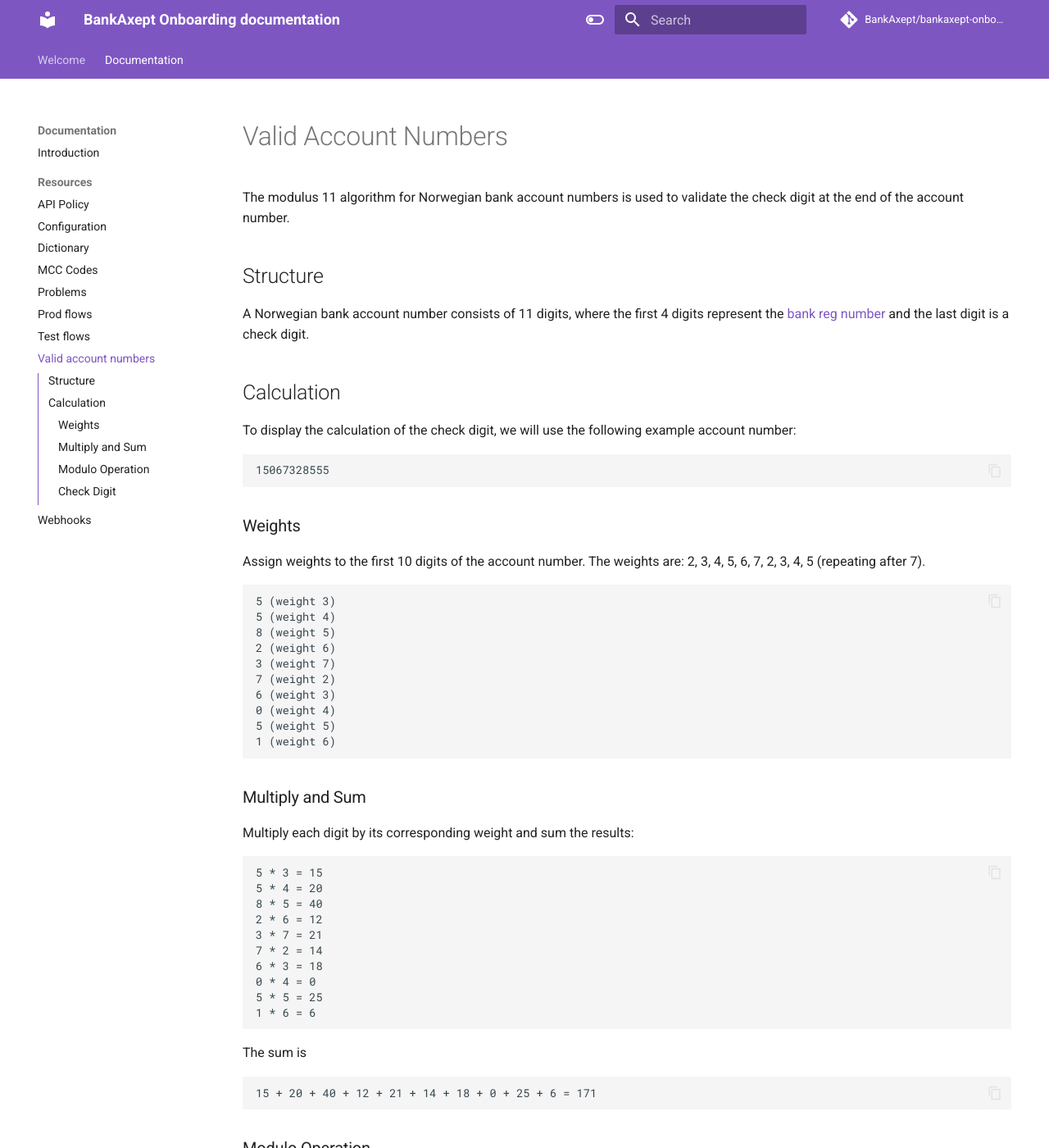
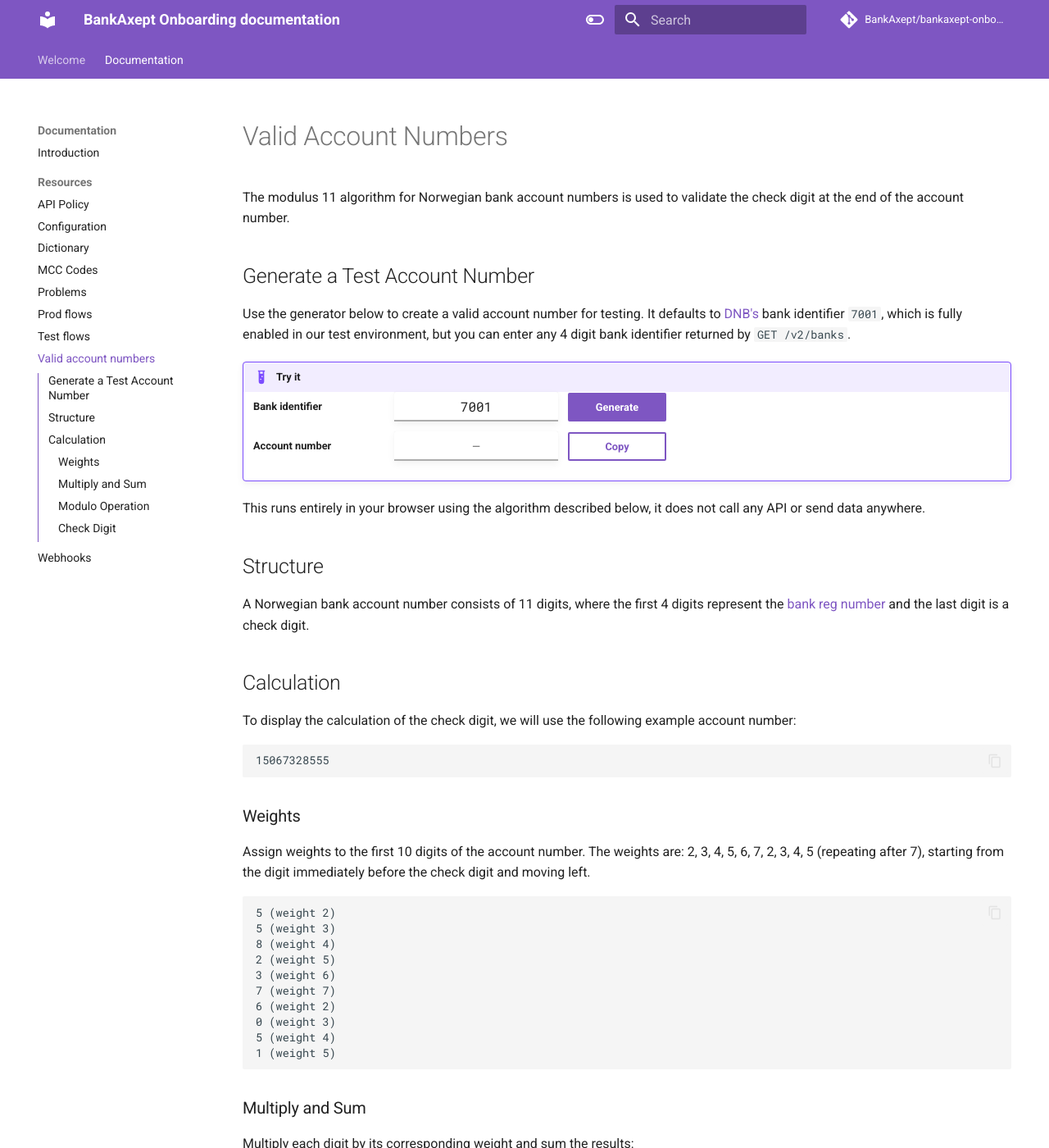
Before and after one commit to BankAxept/bankaxept-onboarding-external-documentation, an MkDocs documentation site: the page built from docs/valid_account_numbers.md, in a window 1280 px wide and 1400 px high. Shown: the whole window at 82% size. Built offline with MkDocs 1.6.1 and Material for MkDocs 9.7.7, drawn with Linux system fonts in a browser that asks for light colours; comment, search, counter and statistics services are not loaded; some of the changed text lies outside the part shown.

Commit message:
account number generator

````diff
--- /dev/null
+++ b/docs/assets/javascripts/account-number-generator.js
@@ -0,0 +1,85 @@
+// Weights applied to the first 10 digits of a Norwegian bank account number,
+// left to right, as described in valid_account_numbers.md.
+const ACCOUNT_NUMBER_WEIGHTS = [5, 4, 3, 2, 7, 6, 5, 4, 3, 2];
+
+function randomDigit() {
+    return Math.floor(Math.random() * 10);
+}
+
+function calculateCheckDigit(firstTenDigits) {
+    const sum = firstTenDigits.reduce((total, digit, index) => total + digit * ACCOUNT_NUMBER_WEIGHTS[index], 0);
+    const remainder = sum % 11;
+    const checkDigit = 11 - remainder;
+
+    if (checkDigit === 11) {
+        return 0;
+    }
+    // A remainder of 1 (check digit 10) cannot be represented and means these digits can't form a valid account number.
+    if (checkDigit === 10) {
+        return null;
+    }
+    return checkDigit;
+}
+
+function generateAccountNumber(bankRegNumber) {
+    // Try until we land on a combination of digits whose check digit isn't 10 (invalid).
+    // In practice there is an ish 9% chance to fail so for 100 to fail in a row is crazy.
+    for (let attempt = 0; attempt < 100; attempt++) {
+        const accountDigits = Array.from({length: 6}, randomDigit);
+        const firstTenDigits = bankRegNumber.split("").map(Number).concat(accountDigits);
+        const checkDigit = calculateCheckDigit(firstTenDigits);
+
+        if (checkDigit !== null) {
+            return firstTenDigits.join("") + checkDigit;
+        }
+    }
+
+    throw new Error("Could not generate a valid account number, please try again.");
+}
+
+document.addEventListener('DOMContentLoaded', function () {
+    const bankRegNumberInput = document.getElementById('account-number-bank-reg-number');
+    const generateButton = document.getElementById('account-number-generate');
+    const resultValue = document.getElementById('account-number-result-value');
+    const copyButton = document.getElementById('account-number-copy');
+    const errorOutput = document.getElementById('account-number-error');
+
+    if (!bankRegNumberInput || !generateButton || !resultValue || !copyButton) {
+        return;
+    }
+
+    function resetCopyButton() {
+        copyButton.disabled = !resultValue.value;
+        copyButton.textContent = 'Copy';
+    }
+
+    generateButton.addEventListener('click', function () {
+        const bankRegNumber = bankRegNumberInput.value.trim();
+        errorOutput.textContent = '';
+        resultValue.value = '';
+        resetCopyButton();
+
+        if (!/^\d{4}$/.test(bankRegNumber)) {
+            errorOutput.textContent = 'Bank identifier must be exactly 4 digits.';
+            return;
+        }
+
+        try {
+            resultValue.value = generateAccountNumber(bankRegNumber);
+            resetCopyButton();
+        } catch (error) {
+            errorOutput.textContent = error.message;
+        }
+    });
+
+    copyButton.addEventListener('click', function () {
+        if (!resultValue.value) {
+            return;
+        }
+
+        navigator.clipboard.writeText(resultValue.value).then(function () {
+            copyButton.innerHTML = '<span style="color: #1e8e3e;">\u2713</span> Copied!';
+            setTimeout(resetCopyButton, 1500);
+        });
+    });
+});
--- /dev/null
+++ b/docs/assets/stylesheets/account-number-generator.css
@@ -0,0 +1,36 @@
+.account-number-generator {
+    display: flex;
+    flex-direction: column;
+    gap: 0.6rem;
+}
+
+.account-number-generator__row {
+    display: flex;
+    align-items: center;
+    gap: 0.6rem;
+}
+
+.account-number-generator__label {
+    flex: 0 0 auto;
+    width: 8rem;
+    font-weight: bold;
+}
+
+.account-number-generator__input {
+    flex: 0 0 auto;
+    width: 10rem;
+    box-sizing: border-box;
+    text-align: center;
+    font-family: var(--md-code-font);
+}
+
+.account-number-generator__button {
+    flex: 0 0 auto;
+    width: 6rem;
+    text-align: center;
+}
+
+.account-number-error {
+    margin: 0 0 0 8.6rem;
+    color: #c0392b;
+}
--- a/docs/valid_account_numbers.md
+++ b/docs/valid_account_numbers.md
@@ -1,6 +1,29 @@
 # Valid Account Numbers
 
 The modulus 11 algorithm for Norwegian bank account numbers is used to validate the check digit at the end of the account number.
+
+## Generate a Test Account Number
+
+Use the generator below to create a valid account number for testing. It defaults to [DNB's](dictionary.md) bank identifier `7001`, which is fully enabled in our test environment, but you can enter any 4 digit bank identifier returned by `GET /v2/banks`.
+
+<div class="admonition example">
+<p class="admonition-title">Try it</p>
+<div class="account-number-generator">
+  <div class="account-number-generator__row">
+    <label class="account-number-generator__label" for="account-number-bank-reg-number">Bank identifier</label>
+    <input class="md-input account-number-generator__input" type="text" id="account-number-bank-reg-number" value="7001" maxlength="4" inputmode="numeric" pattern="\d{4}">
+    <button class="md-button md-button--primary account-number-generator__button" id="account-number-generate" type="button">Generate</button>
+  </div>
+  <div class="account-number-generator__row">
+    <label class="account-number-generator__label" for="account-number-result-value">Account number</label>
+    <input class="md-input account-number-generator__input" type="text" id="account-number-result-value" readonly placeholder="—">
+    <button class="md-button account-number-generator__button" id="account-number-copy" type="button" disabled>Copy</button>
+  </div>
+  <p id="account-number-error" class="account-number-error"></p>
+</div>
+</div>
+
+This runs entirely in your browser using the algorithm described below, it does not call any API or send data anywhere.
 
 ## Structure
 A Norwegian bank account number consists of 11 digits, where the first 4 digits represent the [bank reg number](dictionary.md) and the last digit is a check digit.
@@ -13,38 +36,38 @@ To display the calculation of the check digit, we will use the following example
 
 
 ### Weights
-Assign weights to the first 10 digits of the account number. The weights are: 2, 3, 4, 5, 6, 7, 2, 3, 4, 5 (repeating after 7).
+Assign weights to the first 10 digits of the account number. The weights are: 2, 3, 4, 5, 6, 7, 2, 3, 4, 5 (repeating after 7), starting from the digit immediately before the check digit and moving left.
 ```
+5 (weight 2)
 5 (weight 3)
+8 (weight 4)
+2 (weight 5)
+3 (weight 6)
+7 (weight 7)
+6 (weight 2)
+0 (weight 3)
 5 (weight 4)
-8 (weight 5)
-2 (weight 6)
-3 (weight 7)
-7 (weight 2)
-6 (weight 3)
-0 (weight 4)
-5 (weight 5)
-1 (weight 6)
+1 (weight 5)
 ```
 
 ### Multiply and Sum
 Multiply each digit by its corresponding weight and sum the results:
 ```
+5 * 2 = 10
 5 * 3 = 15
+8 * 4 = 32
+2 * 5 = 10
+3 * 6 = 18
+7 * 7 = 49
+6 * 2 = 12
+0 * 3 = 0
 5 * 4 = 20
-8 * 5 = 40
-2 * 6 = 12
-3 * 7 = 21
-7 * 2 = 14
-6 * 3 = 18
-0 * 4 = 0
-5 * 5 = 25
-1 * 6 = 6
+1 * 5 = 5
 ```
 
 The sum is
 ```
-15 + 20 + 40 + 12 + 21 + 14 + 18 + 0 + 25 + 6 = 171
+10 + 15 + 32 + 10 + 18 + 49 + 12 + 0 + 20 + 5 = 171
 ```
 
 ### Modulo Operation
--- a/mkdocs.yml
+++ b/mkdocs.yml
@@ -28,9 +28,11 @@ extra_javascript:
   - https://unpkg.com/swagger-ui-dist@5/swagger-ui-bundle.js
   - assets/javascripts/swagger.js
   - assets/javascripts/mermaid-init.js
+  - assets/javascripts/account-number-generator.js
 extra_css:
   - https://unpkg.com/swagger-ui-dist@5/swagger-ui.css
   - assets/stylesheets/custom-swagger.css
+  - assets/stylesheets/account-number-generator.css
 theme:
   name: material
   features:
````
